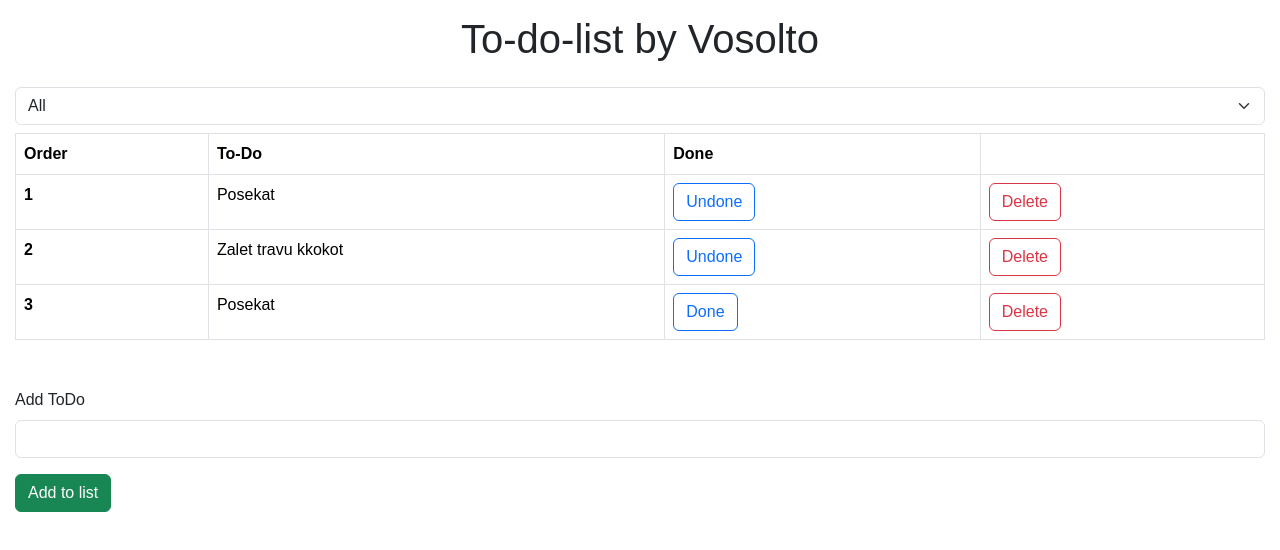
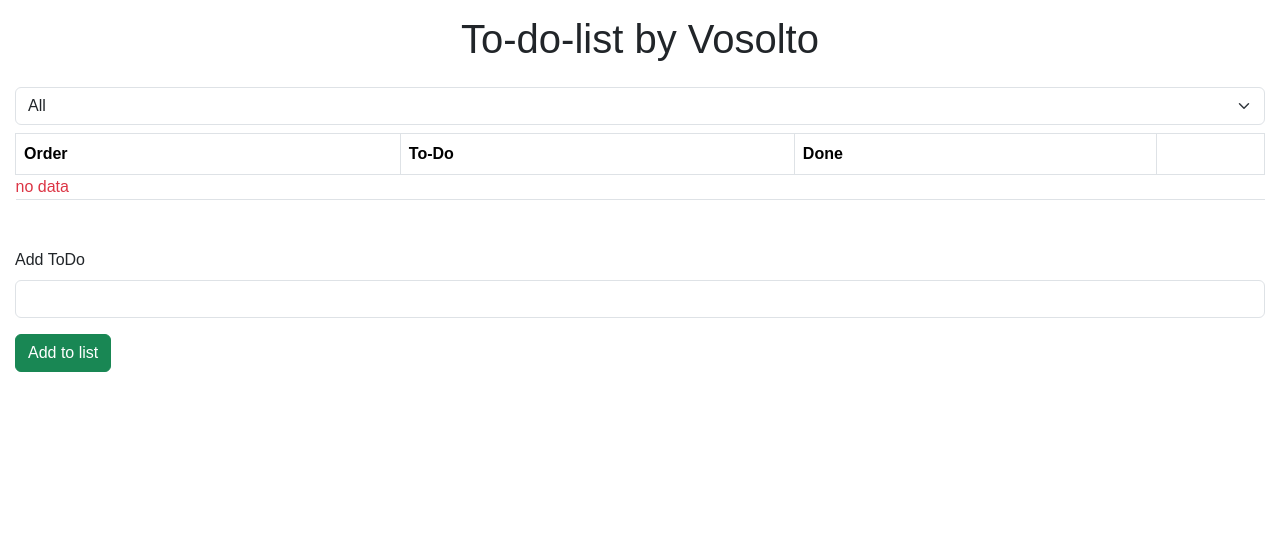
Before and after one commit to soldapolda/to-do-app, a React (Create React App) app: page / in a window 1280 px wide. Shown: the top 550 px of the page. Built offline with nearby package versions, Linux system fonts and the light colour scheme.

Commit message:
if there are no toDos, displays warning 'no data'

```diff
--- a/src/App.jsx
+++ b/src/App.jsx
@@ -5,11 +5,7 @@ import ToDoList from "./components/ToDoList"
 import ToDoForm from "./components/ToDoForm"
 
 function App() {
-    const [toDos, setToDos] = useState([
-        { title: "Posekat", done: false, id: 1 },
-        { title: "Zalet travu kkokot", done: false, id: 2 },
-        { title: "Posekat", done: true, id: 5 },
-    ])
+    const [toDos, setToDos] = useState(localStorage.getItem("to_dos") ?? [])
 
     const [toDoFilter, setToDoFilter] = useState("all")
 
@@ -25,7 +21,7 @@ function App() {
         const newToDo = {
             title: data.title,
             done: false,
-            id: toDos[toDos.length - 1].id + 1,
+            id: toDos.length === 0 ? 0 : toDos[toDos.length - 1].id + 1,
         }
         setToDos([...toDos, newToDo])
     }
--- a/src/components/ToDoList.jsx
+++ b/src/components/ToDoList.jsx
@@ -28,6 +28,7 @@ function ToDoList({ toDos, onDelete, onDone }) {
                         {toDo.title}
                     </ToDoItem>
                 ))}
+                {toDos.length === 0 && <tr className="text-danger">no data</tr>}
             </tbody>
         </table>
     )
```
